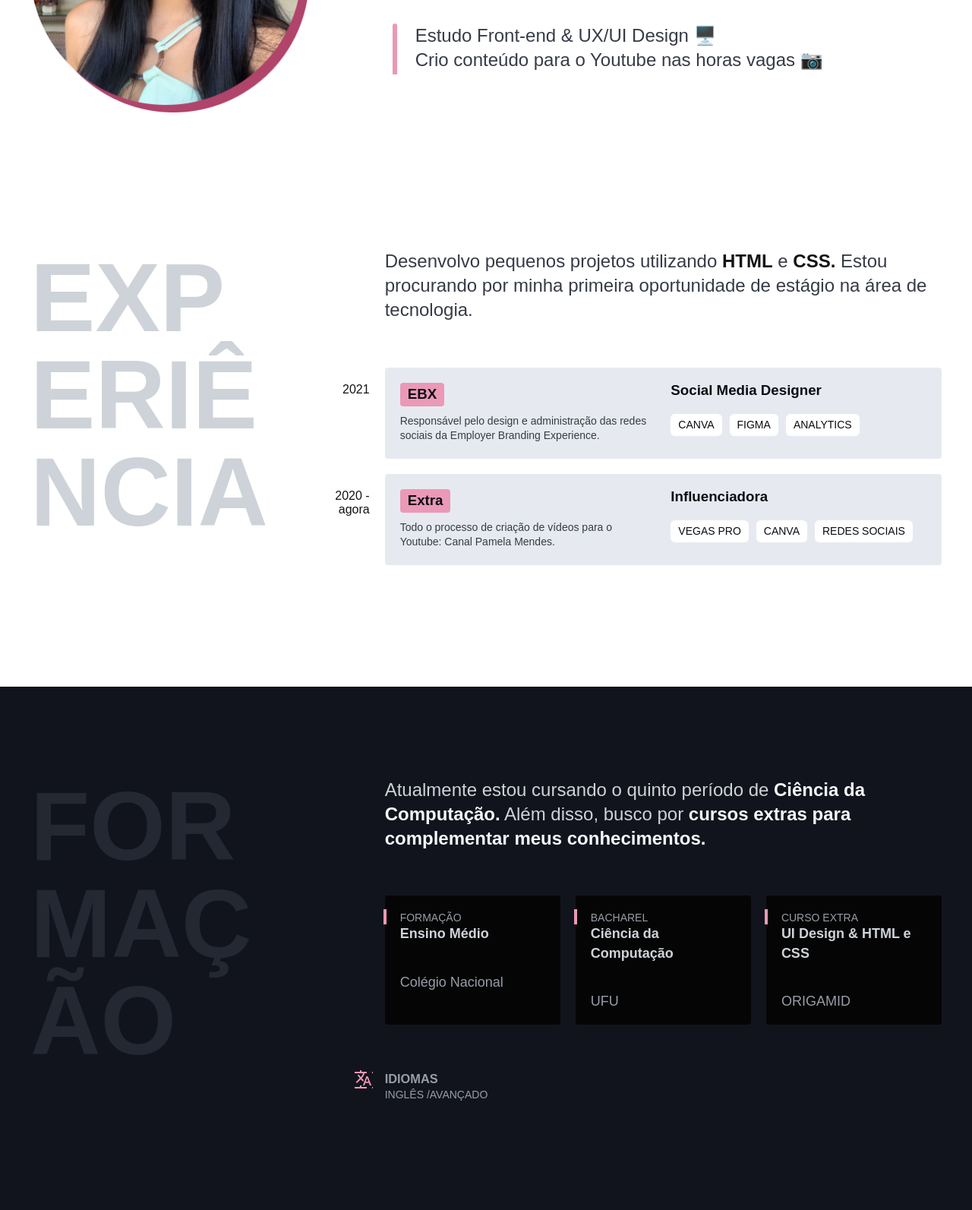
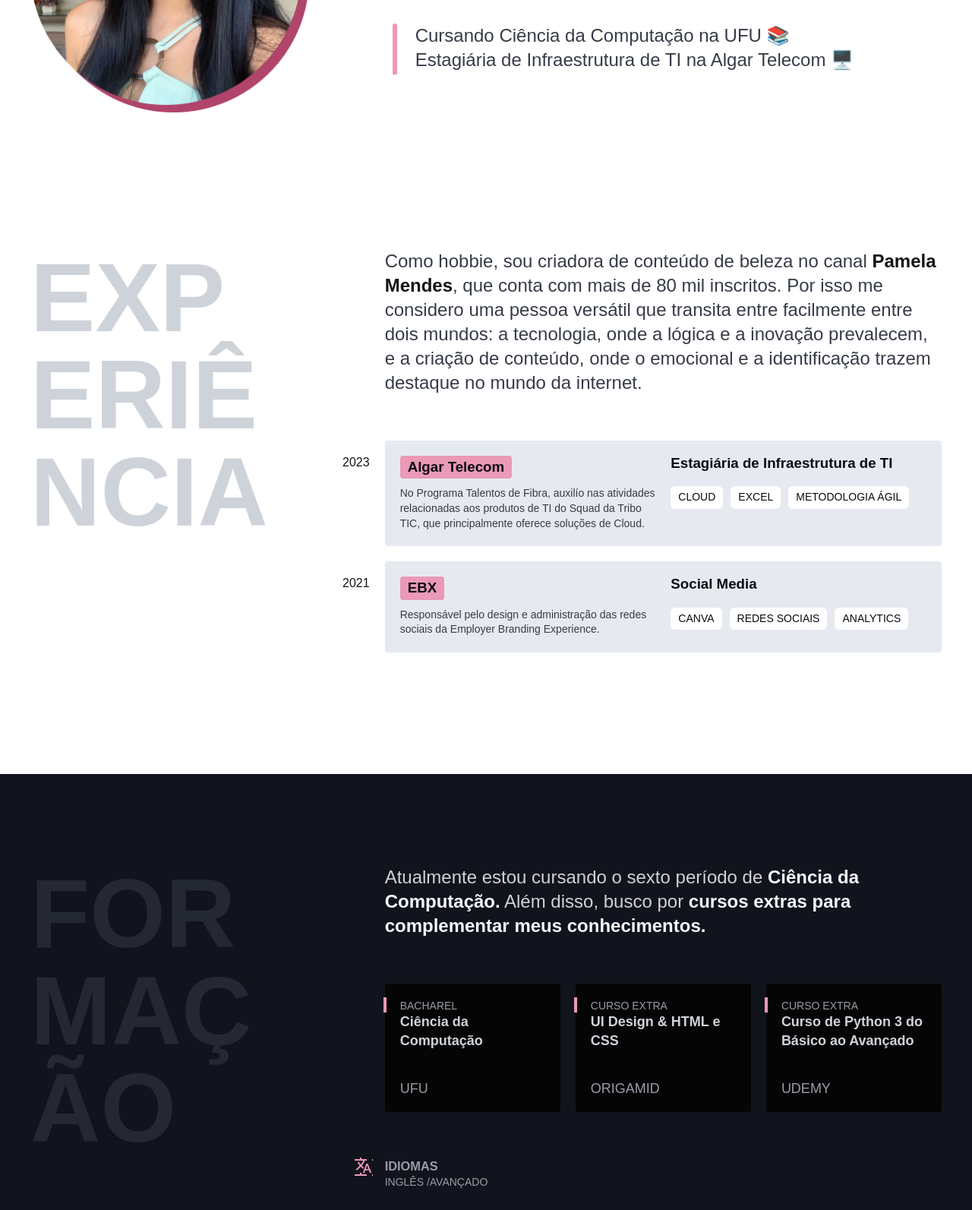
Before and after one commit to mendespann/mendespann.github.io, a plain HTML site: page index.html in a window 1280 px wide. Shown: the part 379-1972 px from the top of the page at 76% size. Drawn offline with Linux system fonts and the light colour scheme.

Commit message:
atualizando

```diff
--- a/index.html
+++ b/index.html
@@ -31,38 +31,38 @@
   <main class="introducao">
     <img src="./img/fotinha.png" alt="">
     <div>
-      <h1>Olá! Meu nome <br> é Pamela.</h1>
-      <p>Estudo Front-end & UX/UI Design 🖥️</p>
-      <p>Crio conteúdo para o Youtube nas horas vagas 📷</p>
+      <h1>Oi, eu sou a <br> Pamela Mendes!</h1>
+      <p>Cursando Ciência da Computação na UFU 📚</p>
+      <p>Estagiária de Infraestrutura de TI na Algar Telecom 🖥️</p>
     </div>
   </main>
 
   <section class="experiencia" id="experiencia" aria-label="experiencia">
     <h2 class="subtitulo">Experiência</h2>
     <div>
-      <p class="experiencia-texto">Desenvolvo pequenos projetos utilizando <strong>HTML</strong> e <strong> CSS.</strong> Estou procurando por minha primeira oportunidade de estágio na área de tecnologia.</p>
+      <p class="experiencia-texto"> Como hobbie, sou criadora de conteúdo de beleza no canal <strong> Pamela Mendes</strong>, que conta com mais de 80 mil inscritos. Por isso me considero uma pessoa versátil que transita entre facilmente entre dois mundos: a tecnologia, onde a lógica e a inovação prevalecem, e a criação de conteúdo, onde o emocional e a identificação trazem destaque no mundo da internet. </p>
+
+      <div class="empresa">
+        <span class="empresa-ano">2023</span>
+        <h3 class="empresa-nome">Algar Telecom</h3>
+        <h3 class="empresa-cargo">Estagiária de Infraestrutura de TI</h3>
+        <p class="empresa-texto">No Programa Talentos de Fibra, auxilío nas atividades relacionadas aos produtos de TI do Squad da Tribo TIC, que principalmente oferece soluções de Cloud.</p>
+        <ul class="empresa-habilidades">
+          <li>CLOUD</li>
+          <li>EXCEL</li>
+          <li>METODOLOGIA ÁGIL</li>
+        </ul>
+      </div>
 
       <div class="empresa">
         <span class="empresa-ano">2021</span>
         <h3 class="empresa-nome">EBX</h3>
-        <h3 class="empresa-cargo">Social Media Designer</h3>
-        <p class="empresa-texto">Responsável pelo design e administração das redes sociais da Employer Branding Experience.</p>
+        <h3 class="empresa-cargo">Social Media</h3>
+        <p class="empresa-texto">Responsável pelo design e administração das redes sociais da Employer Branding Experience. </p>
         <ul class="empresa-habilidades">
           <li>CANVA</li>
-          <li>FIGMA</li>
+          <li>REDES SOCIAIS</li>
           <li>ANALYTICS</li>
-        </ul>
-      </div>
-
-      <div class="empresa">
-        <span class="empresa-ano">2020 - agora</span>
-        <h3 class="empresa-nome">Extra</h3>
-        <h3 class="empresa-cargo">Influenciadora</h3>
-        <p class="empresa-texto">Todo o processo de criação de vídeos para o Youtube: Canal Pamela Mendes.</p>
-        <ul class="empresa-habilidades">
-          <li>VEGAS PRO</li>
-          <li>CANVA</li>
-          <li>REDES SOCIAIS</li>
         </ul>
       </div>
 
@@ -74,13 +74,8 @@
       <h2 class="subtitulo">Formação</h2>
 
       <div>
-        <p class="formacao-texto">Atualmente estou cursando o quinto período de <strong> Ciência da Computação.</strong> Além disso, busco por <strong> cursos extras para complementar meus conhecimentos.</strong></p>
+        <p class="formacao-texto">Atualmente estou cursando o sexto período de <strong> Ciência da Computação.</strong> Além disso, busco por <strong> cursos extras para complementar meus conhecimentos.</strong></p>
         <ul class="faculdade-lista">
-          <li class="faculdade">
-            <span class="faculdade-tipo">Formação</span>
-            <h3 class="faculdade-curso">Ensino Médio</h3>
-            <span class="faculdade-instituicao">Colégio Nacional</span>
-          </li>
           <li class="faculdade">
             <span class="faculdade-tipo">Bacharel</span>
             <h3 class="faculdade-curso">Ciência da Computação</h3>
@@ -90,6 +85,11 @@
             <span class="faculdade-tipo">Curso Extra</span>
             <h3 class="faculdade-curso">UI Design & HTML e CSS</h3>
             <span class="faculdade-instituicao">ORIGAMID</span>
+          </li>
+          <li class="faculdade">
+            <span class="faculdade-tipo">Curso Extra</span>
+            <h3 class="faculdade-curso">Curso de Python 3 do Básico ao Avançado</h3>
+            <span class="faculdade-instituicao">UDEMY</span>
           </li>
         </ul>
         <div class="formacao-extra">
@@ -108,9 +108,9 @@
     <div class="footer-container">
       <h3>Contato</h3>
       <ul class="footer-contato">
-        <li>pammendesr2@gmail.com</li>
-        <li><a href="https://github.com/mendespann">/mendespann</a></li>
-        <li><a href="https://www.linkedin.com/in/pamelamendesr/">Pamela Mendes</a></li>
+        <li>contatopamelamendes@gmail.com</li>
+        <li><a href="https://github.com/mendespann">Github</a></li>
+        <li><a href="https://www.linkedin.com/in/pamelamendesr/">Linkedin</a></li>
       </ul>
     </div>
 
```
